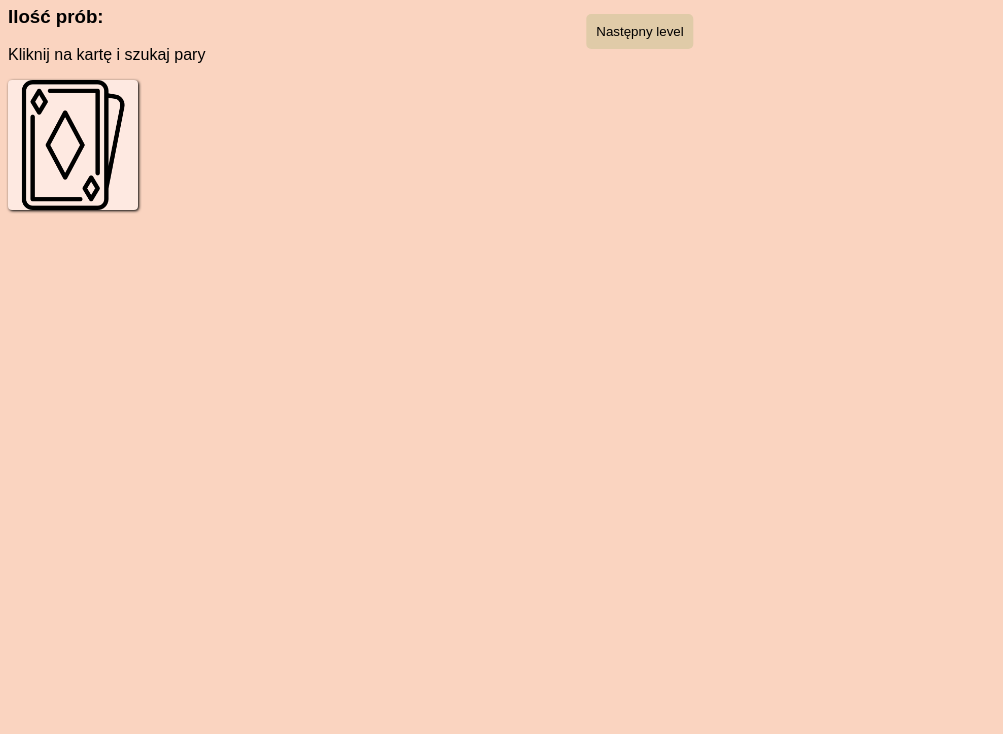
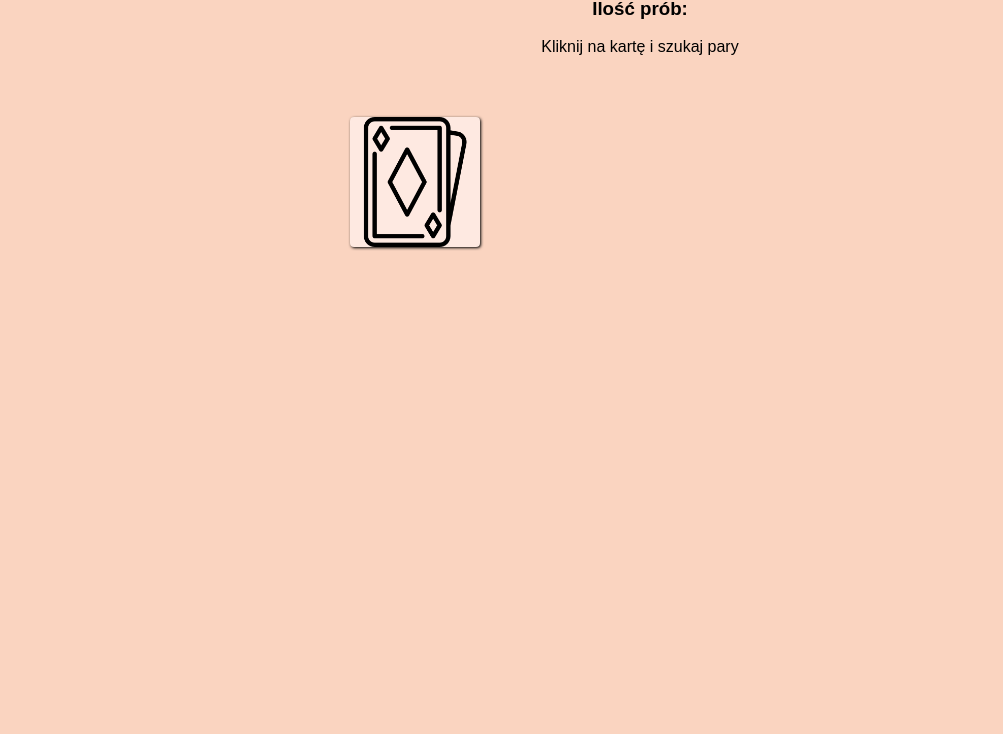
Before and after one commit to ostachim/memory_game, a plain HTML site: page index.html in a window 1280 px wide. Shown: the part 66-800 px from the top of the page, without its empty margins (0-1003 px from the left). Drawn offline with Linux system fonts and the light colour scheme.

Commit message:
Add files via upload
add styles to visible and hidden for button "next level"

```diff
--- a/assets/style/styles.css
+++ b/assets/style/styles.css
@@ -1,11 +1,13 @@
 body {
     font-family: 'Arial ', sans-serif;
     background-color:#FAD4C0;
+    margin:0 0;
 }
 
 .container {
     width: 100%;
     margin: 0 auto;
+    text-align:center;
 }
 
 h1 {
@@ -34,6 +36,8 @@ h3 {
     display: flex;
     flex-wrap: wrap;
     max-width: 580px;
+    margin: 0 auto;
+
 
 }
 
@@ -46,6 +50,7 @@ h3 {
     height:130px;
     cursor:pointer;
 }
+
 
 .play_place .card.found {
     background-color:transparent;
@@ -62,11 +67,9 @@ h3 {
     cursor:pointer;
     color:black;
     padding:10px;
-    position: absolute;
     top:80px;
     left:50vw;
-    transform:translateX(-50%);
-
+    visibility:hidden;
 
 
 }
```
